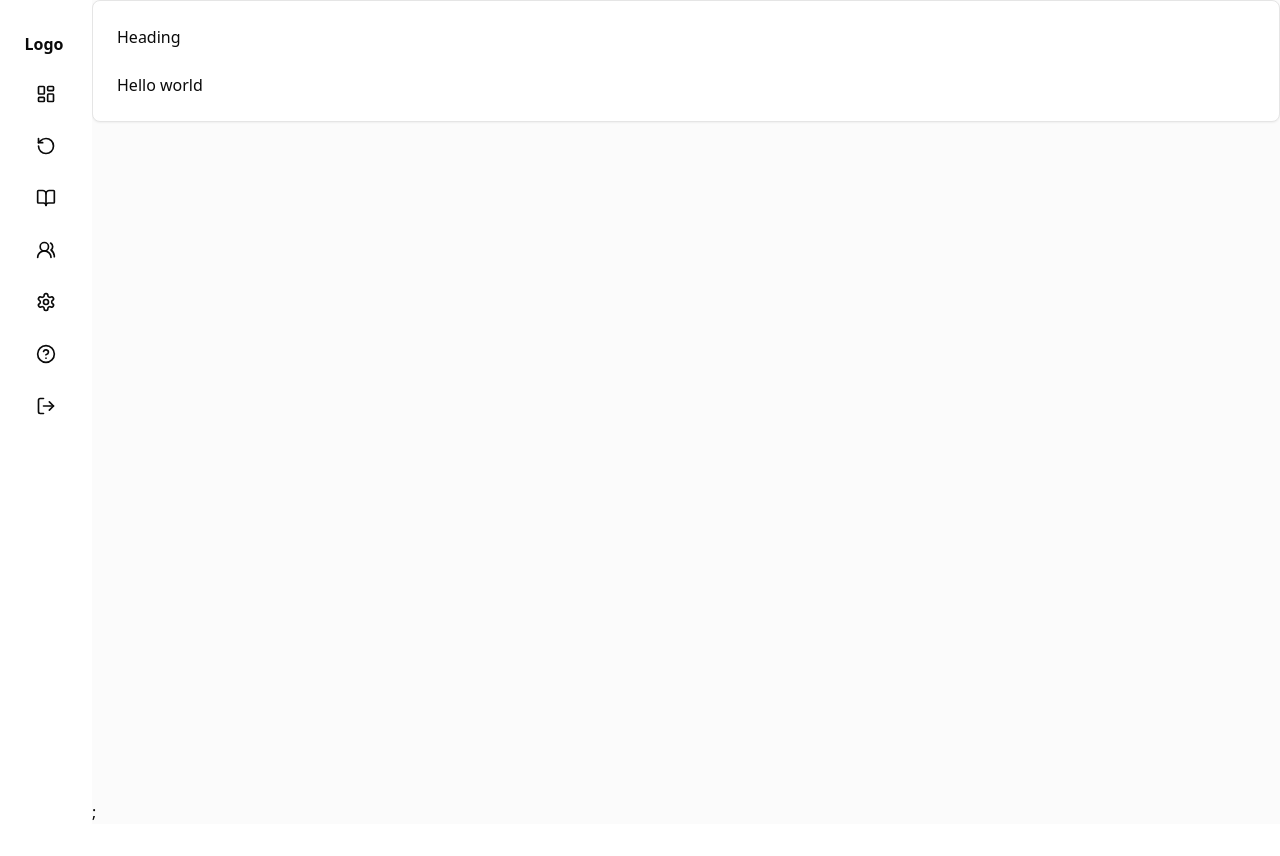
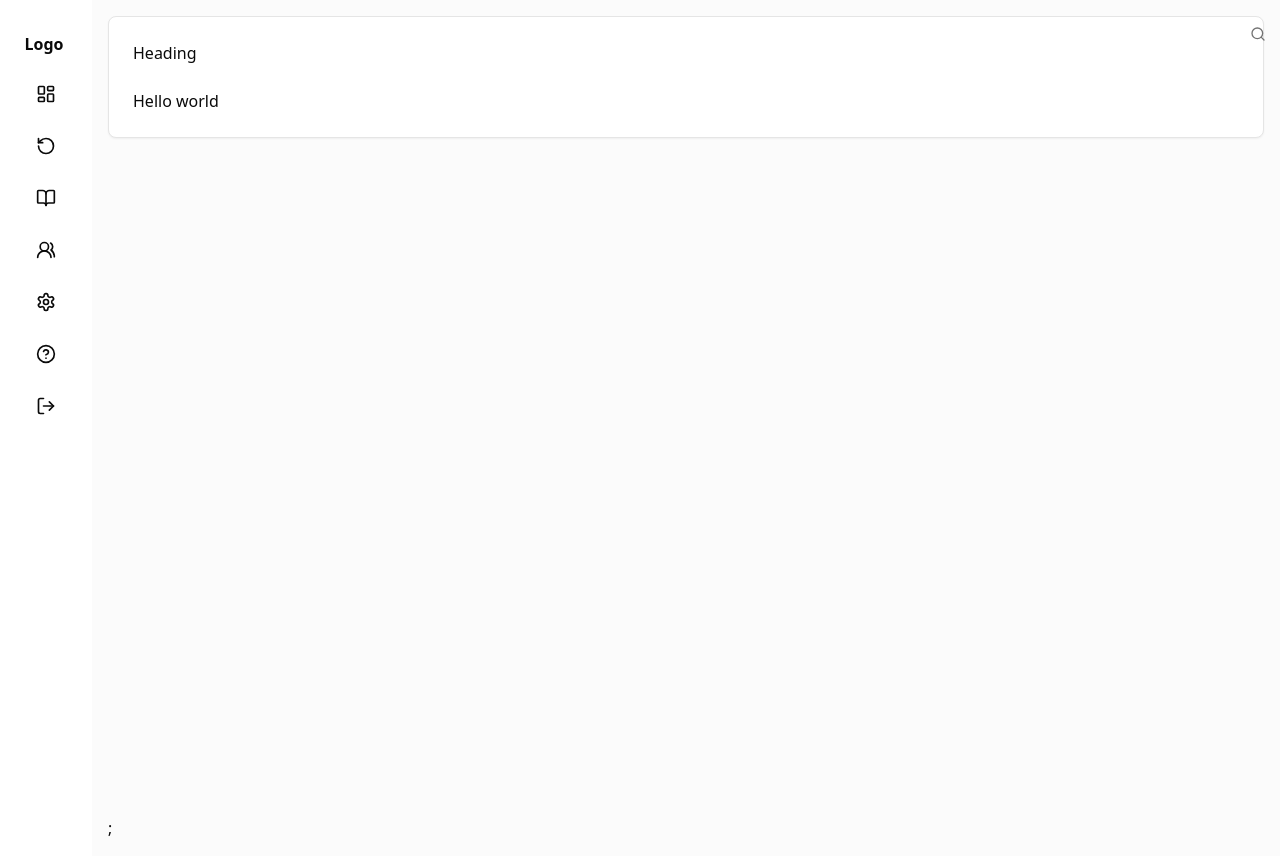
Before and after one commit to olakadasami/library-ms-frontend, a Next.js app: page / in a window 1280 px wide. Before the commit the page ends 824 px from the top, so only its background shows below. Built offline with nearby package versions, Linux system fonts and the light colour scheme.

Commit message:
chore: add Header to layout

```diff
--- a/src/layouts/DashboardLayout.tsx
+++ b/src/layouts/DashboardLayout.tsx
@@ -1,13 +1,17 @@
+import Header from "@/components/Header/Header";
 import Nav from "@/components/Nav/Nav";
 import React, { PropsWithChildren } from "react";
 
 function DashboardLayout({ children }: PropsWithChildren) {
   return (
     <div className="flex min-h-screen w-full bg-muted/40 overflow-hidden">
-      <aside className="w-fit p-4 lg:block bg-background ">
+      <aside className="w-fit p-4 bg-background ">
         <Nav />
       </aside>
-      <main className="flex-1 overflow-scroll relative">{children}</main>
+      <main className="flex-1 p-4 overflow-scroll relative">
+        <Header />
+        {children}
+      </main>
     </div>
   );
 }
```
